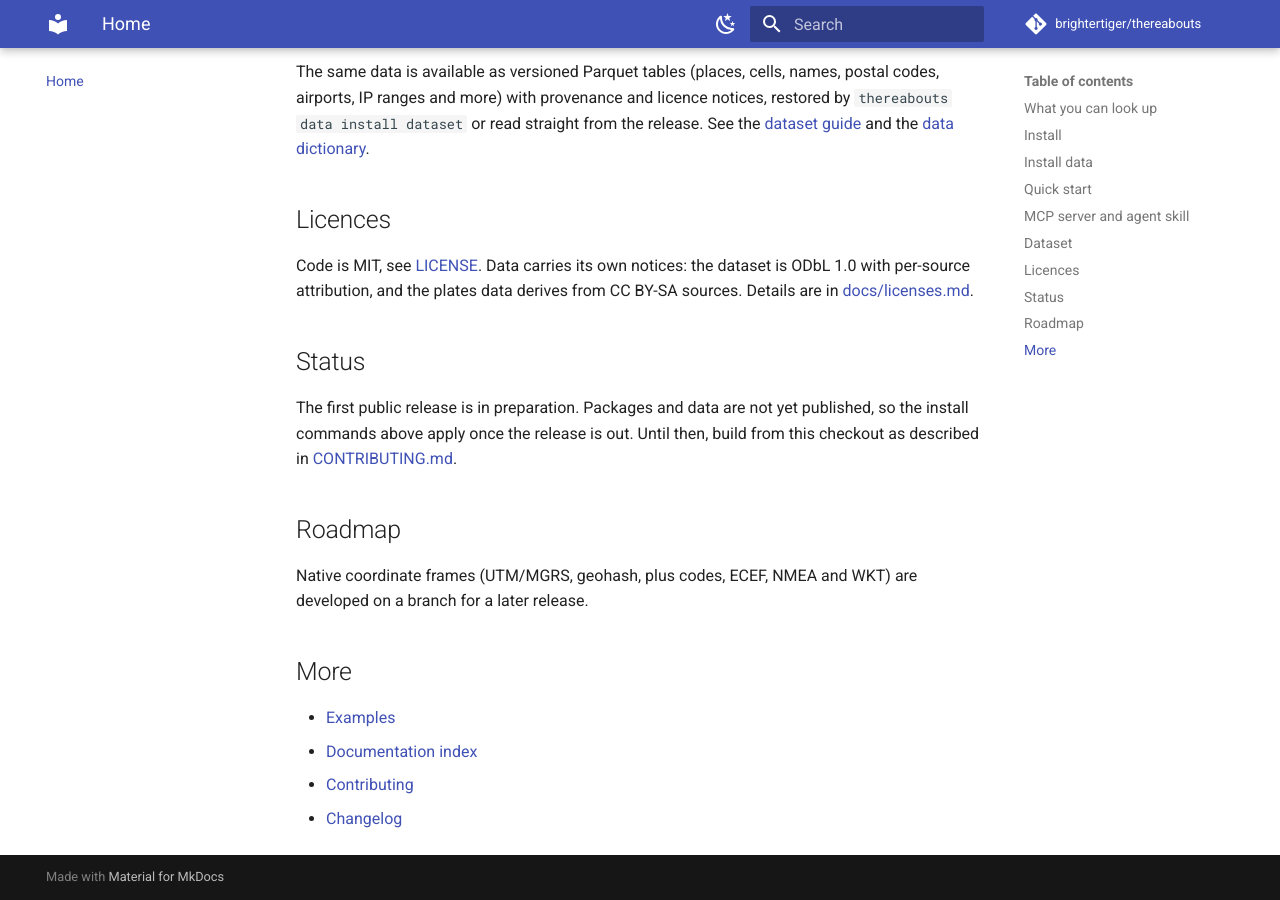
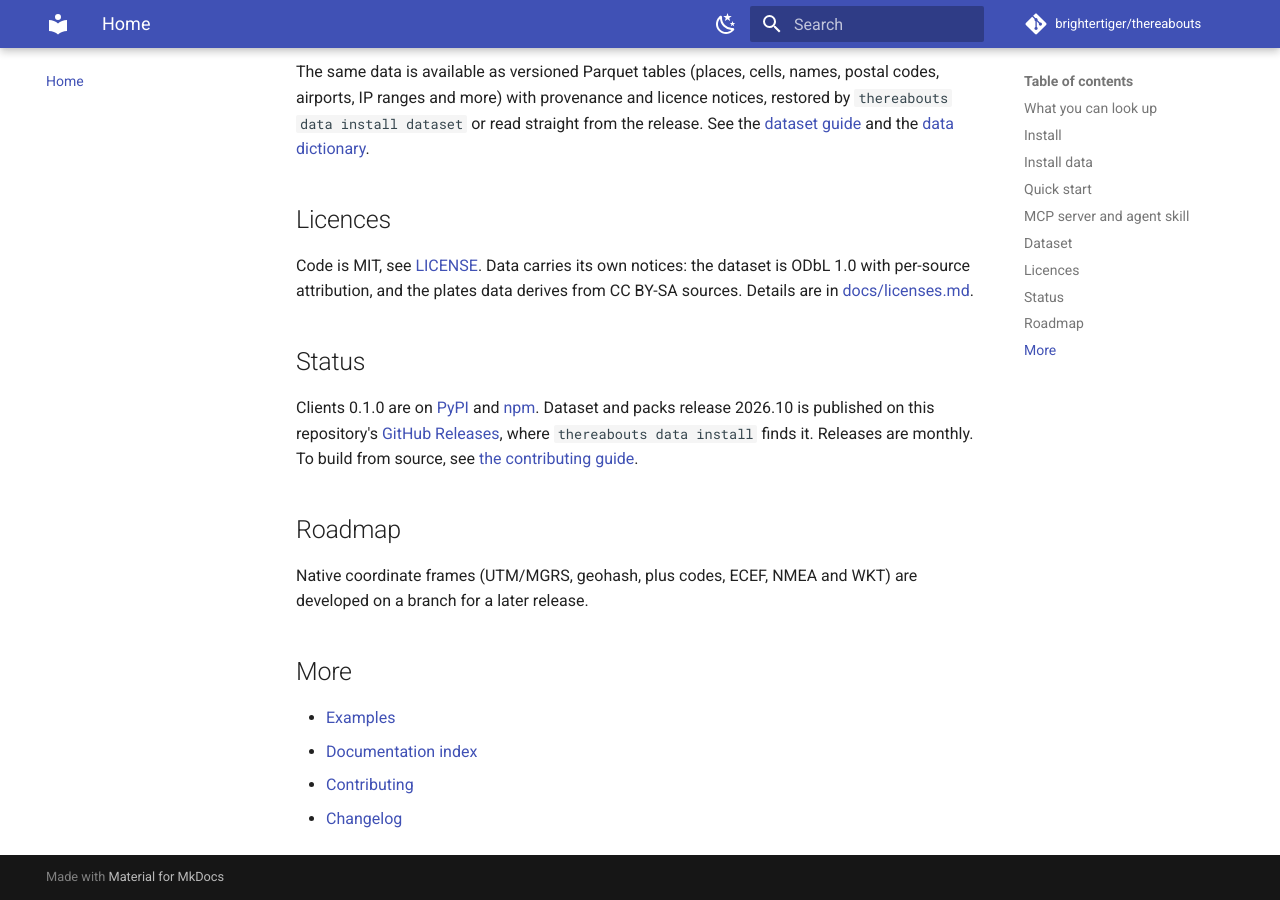
Before and after one commit to brightertiger/thereabouts, an MkDocs documentation site: the page built from docs/index.md, in a window 1280 px wide and 900 px high, scrolled down 3220 px. Built offline with MkDocs 1.6.1 and Material for MkDocs 9.7.7, drawn with Linux system fonts in a browser that asks for light colours; comment, search, counter and statistics services are not loaded.

Commit message:
Describe the published clients and the 2026.10 data release in the status section
Co-Authored-By: Claude Fable 5.1 <noreply@anthropic.com>

```diff
--- a/docs/index.md
+++ b/docs/index.md
@@ -139,9 +139,12 @@ CC BY-SA sources. Details are in [docs/licenses.md](licenses.md).
 
 ## Status
 
-The first public release is in preparation. Packages and data are not yet
-published, so the install commands above apply once the release is out. Until
-then, build from this checkout as described in [CONTRIBUTING.md](https://github.com/brightertiger/thereabouts/blob/main/.github/CONTRIBUTING.md).
+Clients 0.1.0 are on [PyPI](https://pypi.org/project/thereabouts/) and
+[npm](https://www.npmjs.com/package/thereabouts). Dataset and packs release
+2026.10 is published on this repository's
+[GitHub Releases](https://github.com/brightertiger/thereabouts/releases), where
+`thereabouts data install` finds it. Releases are monthly. To build from source,
+see [the contributing guide](https://github.com/brightertiger/thereabouts/blob/main/.github/CONTRIBUTING.md).
 
 ## Roadmap
 
```
Also changed, not shown: README.md (+6 -3 lines).
